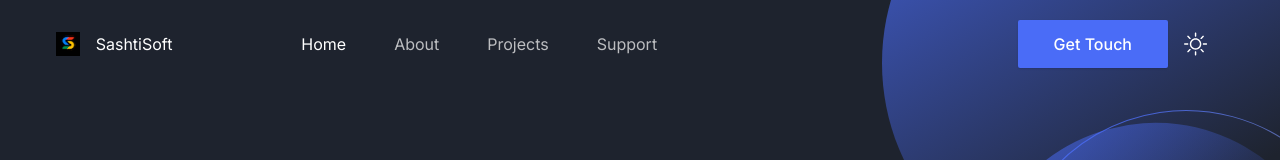
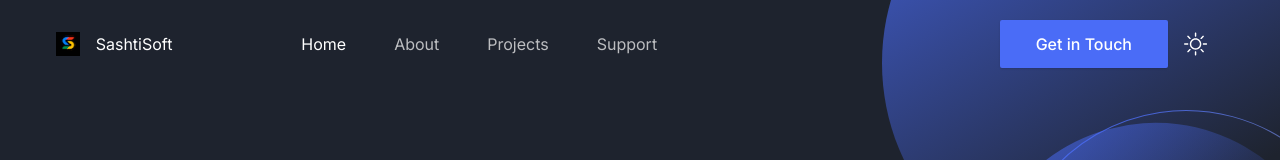
Before and after one commit to Mani7TAM/sashtisoft, a Next.js app: page / in a window 1280 px wide. Shown: the top 160 px of the page. Built offline with nearby package versions, Linux system fonts and the light colour scheme.

Commit message:
Fix header button label

```diff
--- a/src/components/Header/index.tsx
+++ b/src/components/Header/index.tsx
@@ -172,7 +172,7 @@ const Header = () => {
                   href="#"
                   className="ease-in-up shadow-btn hover:shadow-btn-hover bg-primary hover:bg-primary/90 hidden rounded-xs px-8 py-3 text-base font-medium text-white transition duration-300 md:block md:px-9 lg:px-6 xl:px-9"
                 >
-                  Get Touch
+                  Get in Touch
                 </Link>
                 <div>
                   <ThemeToggler />
```
